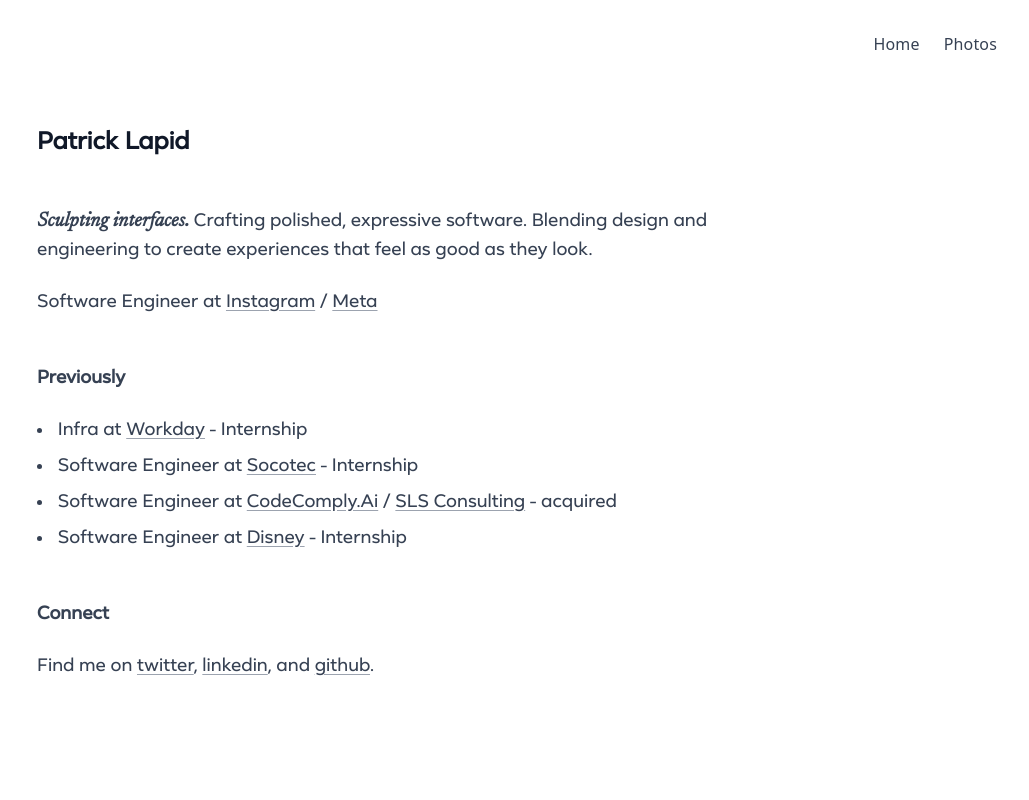
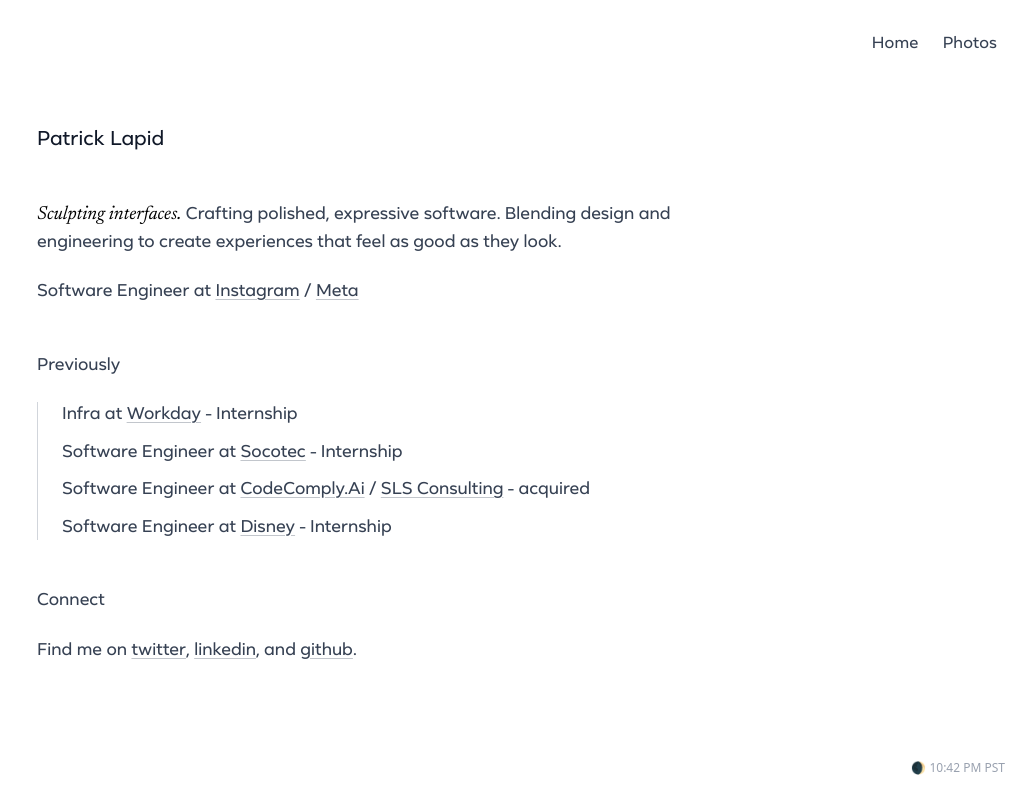
Before and after one commit to Patrick-Lapid/portfolio, a SvelteKit app: page / in a window 1280 px wide. Shown: the whole page, without its empty margins (251-1280 px from the left). Built offline with nearby package versions, Linux system fonts and the light colour scheme.

Commit message:
style: font sizing + safari fonts

```diff
--- a/src/app.css
+++ b/src/app.css
@@ -4,6 +4,30 @@
 /* Prevent layout shift by always showing vertical scrollbar */
 html {
   overflow-y: scroll;
+}
+
+/* Custom scrollbar styles */
+::-webkit-scrollbar {
+  width: 8px;
+}
+
+::-webkit-scrollbar-track {
+  background: transparent;
+}
+
+::-webkit-scrollbar-thumb {
+  background: #374151;
+  border-radius: 0;
+}
+
+::-webkit-scrollbar-thumb:hover {
+  background: #374151;
+}
+
+/* Firefox scrollbar styles */
+* {
+  scrollbar-width: thin;
+  scrollbar-color: #374151 transparent;
 }
 
 @font-face {
@@ -30,6 +54,33 @@
     font-display: swap;
 }
 
+@layer utilities {
+    .font-feature-kern-frac-ss02 {
+      font-feature-settings: "kern", "frac", "ss02";
+    }
+}
+
+a {
+    position: relative;
+  }
+  a::after {
+    content: '';
+    position: absolute;
+    left: 0;
+    bottom: 0;
+    width: 100%;
+    height: 1px;
+    background-color: currentColor;
+    transform: scaleX(0);
+    transform-origin: right;
+    transition: transform 0.3s ease;
+  }
+  a:hover::after {
+    transform: scaleX(1);
+    transform-origin: left;
+  }
+
+
 @theme {
     --font-sohne: 'Sohne', sans-serif;
     --font-facebook: 'Facebook', sans-serif;
--- a/src/routes/+layout.svelte
+++ b/src/routes/+layout.svelte
@@ -3,10 +3,14 @@
 </script>
 
 <main>
-    <div>
+    <div class="fixed bottom-6 right-6 text-xs text-gray-400">
+        🌒 10:42 PM PST
+    </div>
+
+    <div class="font-facebook">
         <div class="text-gray-700 absolute top-8 right-8 z-50 flex items-center gap-6">
-        <a href="/" class="text-base font-normal no-underline tracking-[0.01em]">Home</a>
-        <a href="/photos" class="text-base font-normal no-underline tracking-[0.01em]">Photos</a>
+        <a href="/" class="text-[16px] no-underline tracking-[0.01em]">Home</a>
+        <a href="/photos" class="text-[16px] no-underline tracking-[0.01em]">Photos</a>
         </div>
         <slot />
     </div>
--- a/src/routes/+page.svelte
+++ b/src/routes/+page.svelte
@@ -13,34 +13,43 @@
     <link rel="canonical" href="https://patricklapid.com" />
 </svelte:head>
 
-<div class="min-h-screen font-facebook">
+<div class="min-h-screen">
     <div class="container mx-auto px-6 sm:px-6 lg:px-8 max-w-3xl">
-        <div class="pt-20 sm:pt-24 lg:pt-32 pb-12 sm:pb-16 lg:pb-20">
+        <div class="pt-24 sm:pt-24 lg:pt-32 pb-12 sm:pb-16 lg:pb-20">
 
             <article>
-                <h1 class="font-bold text-xl lg:text-2xl text-gray-900 mb-10 lg:mb-12 leading-tight animate-fade-in">
+                <h1 class="font-inter text-xl lg:text-[20px] text-gray-900 mb-8 lg:mb-12 leading-tight animate-fade-in">
                     Patrick Lapid
                 </h1>
-                <p class="text-md lg:text-lg mb-6 text-gray-700 max-w-3xl mx-auto animate-fade-in-delayed">
-                    <span class="font-newsreader text-[17px] lg:text-[20px] font-bold">Sculpting interfaces. </span> Crafting polished, expressive software. Blending design and engineering to create experiences that feel as good as they look.
+                <p class="text-md lg:text-[17px] mb-6 text-gray-700 max-w-3xl mx-auto animate-fade-in-delayed">
+                    <span class="font-newsreader italic text-[17px] lg:text-[19px] text-black">Sculpting interfaces. </span> Crafting polished, expressive software. Blending design and engineering to create experiences that feel as good as they look.
                 </p>
-                <p class="text-md lg:text-lg mb-10 lg:mb-12 text-gray-700 max-w-3xl mx-auto animate-fade-in-delayed-2">
+                <p class="text-md lg:text-[17px] mb-8 lg:mb-12 text-gray-700 max-w-3xl mx-auto animate-fade-in-delayed-2">
                     Software Engineer at <a href="https://www.instagram.com/" target="_blank" rel="noopener noreferrer" class="link underline cursor-pointer underline-offset-3 transition-colors duration-200">Instagram</a> / <a href="https://www.meta.com/" target="_blank" rel="noopener noreferrer" class="link underline cursor-pointer underline-offset-3 transition-colors duration-200">Meta</a>
                 </p>
-                <p class="text-md lg:text-lg font-bold mb-4 lg:mb-6 text-gray-700 max-w-3xl mx-auto animate-fade-in-delayed-3">
+                <p class="text-md lg:text-[17px] mb-4 lg:mb-6 text-gray-700 max-w-3xl mx-auto animate-fade-in-delayed-3">
                     Previously
                 </p>
 
-                <ul class="mb-10 lg:mb-12 list-disc list-outside text-md lg:text-lg text-gray-700 max-w-3xl mx-auto animate-fade-in-delayed-4 space-y-2 pl-4">
-                    <li>Infra at <a href="https://www.workday.com/" target="_blank" rel="noopener noreferrer" class="link underline cursor-pointer underline-offset-3 transition-colors duration-200">Workday</a> - Internship</li>
-                    <li>Software Engineer at <a href="https://www.socotec.us/" target="_blank" rel="noopener noreferrer" class="link underline cursor-pointer underline-offset-3 transition-colors duration-200">Socotec</a> - Internship</li>
-                    <li>Software Engineer at <a href="https://www.codecomply.ai/" target="_blank" rel="noopener noreferrer" class="link underline cursor-pointer underline-offset-3 transition-colors duration-200">CodeComply.Ai</a> / <a href="https://www.socotec.us/" target="_blank" rel="noopener noreferrer" class="link underline cursor-pointer underline-offset-3 transition-colors duration-200">SLS Consulting</a> - acquired</li>
-                    <li>Software Engineer at <a href="https://www.disney.com/" target="_blank" rel="noopener noreferrer" class="link underline cursor-pointer underline-offset-3 transition-colors duration-200">Disney</a> - Internship</li>
-                </ul>
-                <p class="text-md lg:text-lg mb-6 font-bold text-gray-700 max-w-3xl mx-auto animate-fade-in-delayed-5">
+                <div class="border-l border-gray-300 pl-6 space-y-3 mb-8 lg:mb-12 text-md lg:text-[17px] text-gray-700 animate-border-show">
+                    <div class="relative animate-fade-in-delayed-4">
+                      <div class="text-gray-700"> Infra at <a href="https://www.workday.com/" target="_blank" rel="noopener noreferrer" class="link underline cursor-pointer underline-offset-3 transition-colors duration-200">Workday</a> - Internship</div>
+                    </div>
+                    <div class="relative animate-fade-in-delayed-5">
+                      <div class="text-gray-700"> Software Engineer at <a href="https://www.socotec.us/" target="_blank" rel="noopener noreferrer" class="link underline cursor-pointer underline-offset-3 transition-colors duration-200">Socotec</a> - Internship</div>
+                    </div>
+                    <div class="relative animate-fade-in-delayed-6">
+                      <div class="text-gray-700"> Software Engineer at <a href="https://www.codecomply.ai/" target="_blank" rel="noopener noreferrer" class="link underline cursor-pointer underline-offset-3 transition-colors duration-200">CodeComply.Ai</a> / <a href="https://www.socotec.us/" target="_blank" rel="noopener noreferrer" class="link underline cursor-pointer underline-offset-3 transition-colors duration-200">SLS Consulting</a> - acquired</div>
+                    </div>
+                    <div class="relative animate-fade-in-delayed-7">
+                      <div class="text-gray-700"> Software Engineer at <a href="https://www.disney.com/" target="_blank" rel="noopener noreferrer" class="link underline cursor-pointer underline-offset-3 transition-colors duration-200">Disney</a> - Internship</div>
+                    </div>
+                </div>
+
+                <p class="font-inter text-md lg:text-[17px] mb-6 text-gray-700 max-w-3xl mx-auto animate-fade-in-delayed-5">
                     Connect
                 </p>
-                <p class="text-md lg:text-lg text-gray-700 max-w-3xl mx-auto animate-fade-in-delayed-5">
+                <p class="text-md lg:text-[17px] text-gray-700 max-w-3xl mx-auto animate-fade-in-delayed-6">
                     Find me on
                     <a href="https://x.com/patrikkml/" target="_blank" rel="noopener noreferrer" class="link underline cursor-pointer underline-offset-3 transition-colors duration-200">twitter</a>,
                     <a href="https://www.linkedin.com/in/patrickml86/" target="_blank" rel="noopener noreferrer" class="link underline cursor-pointer underline-offset-3 transition-colors duration-200">linkedin</a>, and
@@ -62,6 +71,17 @@
             transform: translateY(0);
         }
     }
+
+    @keyframes showBorder {
+        from {
+            border-left-color: transparent;
+        }
+        to {
+            border-left-color: #d1d5db;
+        }
+    }
+
+
 
     .animate-fade-in {
         animation: fadeIn 0.5s ease-out forwards;
@@ -92,8 +112,23 @@
         opacity: 0;
     }
 
+    .animate-fade-in-delayed-6 {
+        animation: fadeIn 0.5s ease-out 0.9s forwards;
+        opacity: 0;
+    }
+
+    .animate-fade-in-delayed-7 {
+        animation: fadeIn 0.5s ease-out 1.05s forwards;
+        opacity: 0;
+    }
+
+    .animate-border-show {
+        border-left-color: transparent;
+        animation: showBorder 0.3s ease-out 0.9s forwards;
+    }
+
     .link {
-        text-decoration-color: #9ca3af;
+        text-decoration-color: #c2c6cc;
     }
 
     .link:hover {
--- a/src/routes/photos/+page.svelte
+++ b/src/routes/photos/+page.svelte
@@ -1,30 +1,30 @@
 <svelte:head>
     <title>Photos | Patrick Lapid</title>
-    <meta name="description" content="Photo library by Patrick Lapid. Photography captured with Fujifilm X-T5 and XF 16-55mm f/2.8 R LM WR II lens." />
+    <meta name="description" content="Photo library by Patrick Lapid." />
     <meta name="keywords" content="Patrick Lapid, Photography, Fujifilm X-T5, Landscape Photography, Photo Gallery" />
     <meta name="author" content="Patrick Lapid" />
     <meta property="og:title" content="Photos | Patrick Lapid" />
-    <meta property="og:description" content="Photo library by Patrick Lapid. Photography captured with Fujifilm X-T5 and XF 16-55mm f/2.8 R LM WR II lens." />
+    <meta property="og:description" content="Photo library by Patrick Lapid." />
     <meta property="og:type" content="website" />
     <meta property="og:url" content="https://patricklapid.com/photos" />
     <meta name="twitter:card" content="summary" />
     <meta name="twitter:title" content="Photos | Patrick Lapid" />
-    <meta name="twitter:description" content="Photo library by Patrick Lapid. Photography captured with Fujifilm X-T5 and XF 16-55mm f/2.8 R LM WR II lens." />
+    <meta name="twitter:description" content="Photo library by Patrick Lapid." />
     <link rel="canonical" href="https://patricklapid.com/photos" />
 </svelte:head>
 
-<div class="min-h-screen bg-white font-facebook">
+<div class="min-h-screen">
     <div class="container mx-auto px-4 sm:px-8 lg:px-8 max-w-6xl">
         <div class="pt-20 sm:pt-24 lg:pt-32 pb-12 sm:pb-16 lg:pb-20">
             <article>
                 <div class="text-center mb-16 md:mb-20">
-                    <h1 class="text-xl lg:text-2xl font-bold text-gray-900 mb-4 animate-fade-in-delayed">
+                    <h1 class="text-xl lg:text-[20px] font-bold text-gray-900 mb-4 animate-fade-in-delayed">
                         Photo Library
                     </h1>
-                    <p class="text-md lg:text-lg text-gray-600 mb-2 animate-fade-in-delayed-2">
+                    <p class="text-md lg:text-[17px] text-gray-600 mb-2 animate-fade-in-delayed-2">
                         Fujifilm X-T5
                     </p>
-                    <p class="text-base lg:text-md text-gray-500 animate-fade-in-delayed-3 mb-6 lg:mb-8">
+                    <p class="text-base lg:text-[15px] text-gray-500 animate-fade-in-delayed-3 mb-6 lg:mb-8">
                         XF 16-55mm f/2.8 R LM WR II
                     </p>
                 </div>
```
